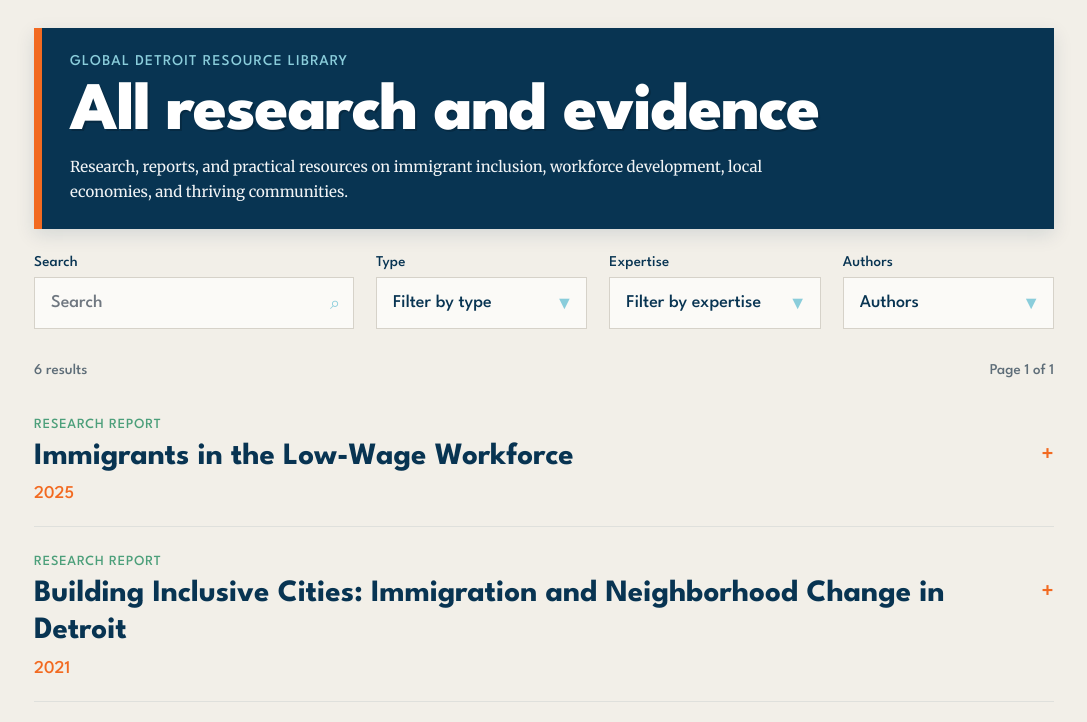
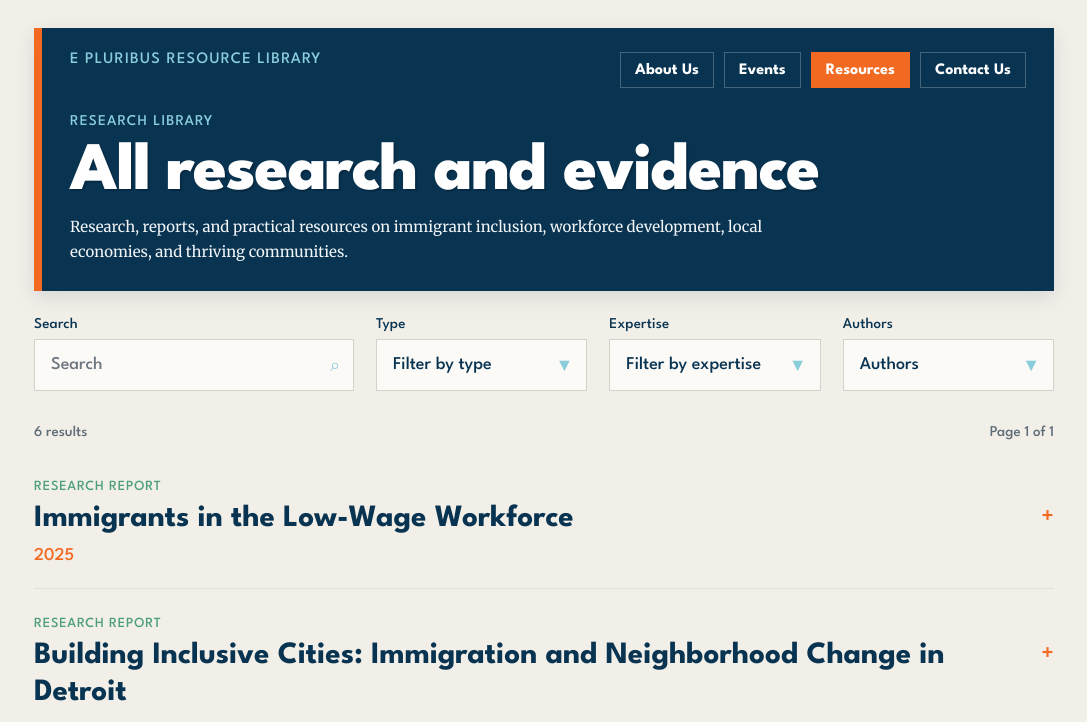
Before and after one commit to Hardovskyi/websitetest, a plain HTML site: page index.html in a window 1280 px wide. Shown: the top 722 px of the page, without its empty margins (96-1183 px from the left). Drawn offline with Linux system fonts and the light colour scheme.

Commit message:
Update index.html
tabs

```diff
--- a/index.html
+++ b/index.html
@@ -3,7 +3,7 @@
 <head>
   <meta charset="UTF-8" />
   <meta name="viewport" content="width=device-width, initial-scale=1.0" />
-  <title>All research and evidence</title>
+  <title>E Pluribus Resource Library</title>
   <link rel="preconnect" href="https://fonts.googleapis.com">
   <link rel="preconnect" href="https://fonts.gstatic.com" crossorigin>
   <link href="https://fonts.googleapis.com/css2?family=League+Spartan:wght@500;700;800&family=Merriweather:wght@300;400;700&display=swap" rel="stylesheet">
@@ -38,10 +38,53 @@
     .page-header {
       background: var(--navy);
       color: white;
-      padding: 26px 28px 24px;
+      padding: 24px 28px 26px;
       margin-bottom: 26px;
       border-left: 8px solid var(--orange);
       box-shadow: 0 6px 18px rgba(8, 52, 82, 0.12);
+    }
+
+    .header-top {
+      display: flex;
+      justify-content: space-between;
+      align-items: flex-start;
+      gap: 24px;
+      margin-bottom: 26px;
+    }
+
+    .site-brand {
+      font-family: "League Spartan", Arial, sans-serif;
+      font-size: 16px;
+      letter-spacing: 0.08em;
+      text-transform: uppercase;
+      color: var(--aqua);
+      margin: 0;
+    }
+
+    .top-nav {
+      display: flex;
+      justify-content: flex-end;
+      flex-wrap: wrap;
+      gap: 10px;
+    }
+
+    .nav-tab {
+      border: 1px solid rgba(255,255,255,0.24);
+      background: transparent;
+      color: white;
+      padding: 10px 14px 9px;
+      font-family: "League Spartan", Arial, sans-serif;
+      font-size: 16px;
+      font-weight: 700;
+      cursor: pointer;
+      transition: background 0.2s ease, color 0.2s ease, border-color 0.2s ease;
+    }
+
+    .nav-tab:hover,
+    .nav-tab.active {
+      background: var(--orange);
+      border-color: var(--orange);
+      color: white;
     }
 
     .eyebrow {
@@ -70,6 +113,14 @@
       color: rgba(255,255,255,0.95);
       font-size: 15px;
       line-height: 1.65;
+    }
+
+    .content-section {
+      display: none;
+    }
+
+    .content-section.active {
+      display: block;
     }
 
     .controls {
@@ -301,8 +352,39 @@
       font-size: 18px;
     }
 
+    .placeholder-page {
+      background: var(--cream);
+      border-left: 6px solid var(--orange);
+      padding: 28px 26px;
+      box-shadow: 0 6px 18px rgba(8, 52, 82, 0.08);
+    }
+
+    .placeholder-kicker {
+      font-family: "League Spartan", Arial, sans-serif;
+      font-size: 14px;
+      text-transform: uppercase;
+      letter-spacing: 0.08em;
+      color: var(--teal);
+      margin-bottom: 10px;
+    }
+
+    .placeholder-title {
+      margin: 0 0 12px;
+      font-family: "League Spartan", Arial, sans-serif;
+      font-size: 40px;
+      line-height: 1;
+      color: var(--navy);
+    }
+
+    .placeholder-text {
+      max-width: 720px;
+      margin: 0;
+      font-size: 16px;
+      line-height: 1.7;
+      color: var(--text);
+    }
+
     .contact-panel {
-      margin-top: 28px;
       background: var(--navy);
       color: white;
       padding: 22px 22px 20px;
@@ -374,23 +456,26 @@
       border-bottom-color: var(--aqua);
     }
 
-    code {
-      background: rgba(8, 52, 82, 0.06);
-      padding: 2px 6px;
-      border-radius: 4px;
+    @media (max-width: 900px) {
+      .header-top {
+        flex-direction: column;
+        align-items: stretch;
       }
 
-    @media (max-width: 860px) {
+      .top-nav {
+        justify-content: flex-start;
+      }
+
+      .controls {
+        grid-template-columns: 1fr;
+      }
+
       .contact-grid {
         grid-template-columns: 1fr;
       }
     }
 
     @media (max-width: 860px) {
-      .controls {
-        grid-template-columns: 1fr;
-      }
-
       .page-header {
         padding: 22px 20px 20px;
       }
@@ -402,19 +487,33 @@
       .details.open {
         max-height: 520px;
       }
+
+      .placeholder-title {
+        font-size: 34px;
+      }
     }
   </style>
 </head>
 <body>
   <main class="page">
     <header class="page-header">
-      <div class="eyebrow">Global Detroit Resource Library</div>
-      <h1>All research and evidence</h1>
-      <p class="intro">
+      <div class="header-top">
+        <p class="site-brand">E Pluribus Resource Library</p>
+        <nav class="top-nav" aria-label="Main navigation">
+          <button class="nav-tab" data-page="about">About Us</button>
+          <button class="nav-tab" data-page="events">Events</button>
+          <button class="nav-tab active" data-page="resources">Resources</button>
+          <button class="nav-tab" data-page="contact">Contact Us</button>
+        </nav>
+      </div>
+      <div class="eyebrow" id="pageEyebrow">Research Library</div>
+      <h1 id="pageTitle">All research and evidence</h1>
+      <p class="intro" id="pageIntro">
         Research, reports, and practical resources on immigrant inclusion, workforce development, local economies, and thriving communities.
       </p>
     </header>
 
+    <section id="resourcesPage" class="content-section active" aria-label="Resources page">
       <section class="controls" aria-label="Search and filters">
         <div class="control">
           <label for="searchInput">Search</label>
@@ -462,12 +561,34 @@
 
       <section id="list" class="list" aria-live="polite"></section>
       <nav id="pagination" class="pagination" aria-label="Pagination"></nav>
+    </section>
 
+    <section id="aboutPage" class="content-section" aria-label="About us page">
+      <div class="placeholder-page">
+        <div class="placeholder-kicker">About Us</div>
+        <h2 class="placeholder-title">About Us</h2>
+        <p class="placeholder-text">
+          This page is currently a placeholder for the prototype. It can later introduce the organization, explain the purpose of the library, and describe how these resources support immigrant inclusion, economic development, and community research.
+        </p>
+      </div>
+    </section>
+
+    <section id="eventsPage" class="content-section" aria-label="Events page">
+      <div class="placeholder-page">
+        <div class="placeholder-kicker">Events</div>
+        <h2 class="placeholder-title">Events</h2>
+        <p class="placeholder-text">
+          This page is currently a placeholder for the prototype. It can later include upcoming events, convenings, workshops, webinars, and public programs related to immigrant inclusion and community engagement.
+        </p>
+      </div>
+    </section>
+
+    <section id="contactPage" class="content-section" aria-label="Contact us page">
       <section class="contact-panel" aria-label="Contact information">
         <div class="contact-kicker">Contact</div>
-      <h2 class="contact-title">Stay Up To Date</h2>
+        <h2 class="contact-title">Need help using this library?</h2>
         <p class="contact-text">
-        Placeholder contact section for the prototype. Replace these details with the final Global Detroit team contact, submissions email, and support information once the library is ready to launch.
+          Placeholder contact section for the prototype. Replace these details with the final team contact, submissions email, and support information once the library is ready to launch.
         </p>
         <div class="contact-grid">
           <div class="contact-card">
@@ -483,6 +604,7 @@
             <div class="contact-value">Mon–Fri<br>9:00 AM–5:00 PM EST</div>
           </div>
         </div>
+      </section>
     </section>
   </main>
 
@@ -544,6 +666,29 @@
       }
     ];
 
+    const pageContent = {
+      resources: {
+        eyebrow: "Research Library",
+        title: "All research and evidence",
+        intro: "Research, reports, and practical resources on immigrant inclusion, workforce development, local economies, and thriving communities."
+      },
+      about: {
+        eyebrow: "About Us",
+        title: "About Us",
+        intro: "Learn more about the purpose of this library and the broader work supporting immigrant inclusion and thriving communities."
+      },
+      events: {
+        eyebrow: "Events",
+        title: "Events",
+        intro: "Explore future workshops, conversations, and gatherings connected to research, community engagement, and policy dialogue."
+      },
+      contact: {
+        eyebrow: "Contact",
+        title: "Contact Us",
+        intro: "Get in touch about the library, partnerships, submissions, or general questions related to this prototype."
+      }
+    };
+
     const state = {
       search: "",
       type: "",
@@ -552,6 +697,7 @@
       page: 1,
       perPage: 8,
       openKey: null,
+      activePage: "resources",
     };
 
     const searchInput = document.getElementById("searchInput");
@@ -562,6 +708,16 @@
     const pagination = document.getElementById("pagination");
     const resultsCount = document.getElementById("resultsCount");
     const pageInfo = document.getElementById("pageInfo");
+    const pageEyebrow = document.getElementById("pageEyebrow");
+    const pageTitle = document.getElementById("pageTitle");
+    const pageIntro = document.getElementById("pageIntro");
+    const navTabs = document.querySelectorAll(".nav-tab");
+    const sections = {
+      resources: document.getElementById("resourcesPage"),
+      about: document.getElementById("aboutPage"),
+      events: document.getElementById("eventsPage"),
+      contact: document.getElementById("contactPage")
+    };
 
     function uniqueValues(values) {
       return [...new Set(values)].filter(Boolean).sort((a, b) => a.localeCompare(b));
@@ -580,6 +736,22 @@
     fillSelect(typeFilter, uniqueValues(resources.map(item => item.type)), "Filter by type");
     fillSelect(expertiseFilter, uniqueValues(resources.flatMap(item => item.expertise)), "Filter by expertise");
     fillSelect(authorFilter, uniqueValues(resources.map(item => item.authors)), "Authors");
+
+    function setActivePage(page) {
+      state.activePage = page;
+      const content = pageContent[page];
+      pageEyebrow.textContent = content.eyebrow;
+      pageTitle.textContent = content.title;
+      pageIntro.textContent = content.intro;
+
+      navTabs.forEach(tab => {
+        tab.classList.toggle("active", tab.dataset.page === page);
+      });
+
+      Object.entries(sections).forEach(([key, section]) => {
+        section.classList.toggle("active", key === page);
+      });
+    }
 
     function filterResources() {
       return resources.filter(item => {
@@ -694,6 +866,12 @@
       });
     }
 
+    navTabs.forEach(tab => {
+      tab.addEventListener("click", () => {
+        setActivePage(tab.dataset.page);
+      });
+    });
+
     searchInput.addEventListener("input", e => {
       state.search = e.target.value.trim();
       state.page = 1;
@@ -722,6 +900,7 @@
       renderList();
     });
 
+    setActivePage("resources");
     renderList();
   </script>
 </body>
```
Lines whose indentation alone changed are shown as unchanged.
